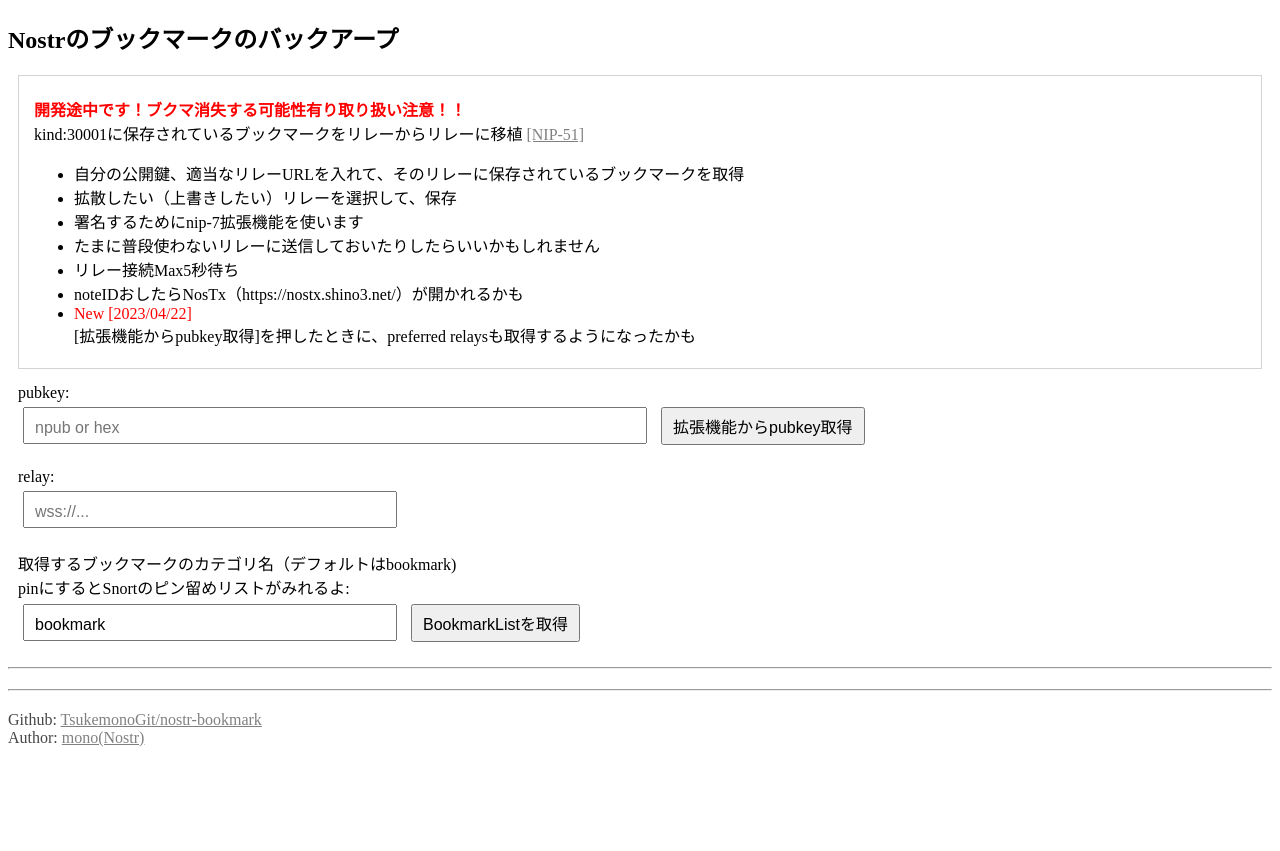
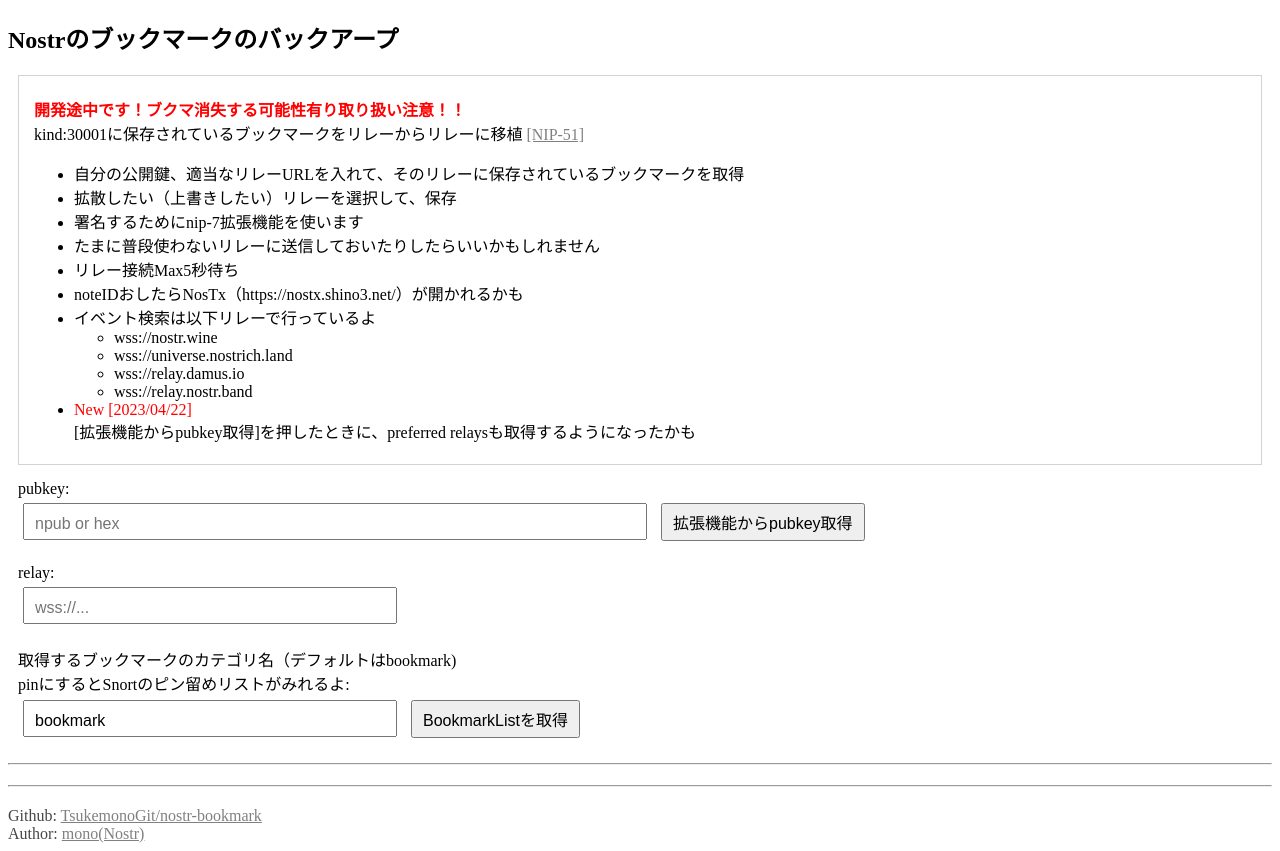
Before and after one commit to TsukemonoGit/nostr-bookmark, a SvelteKit app: page / in a window 1280 px wide. Before the commit the page ends 800 px from the top, so only its background shows below. Built offline with nearby package versions, Linux system fonts and the light colour scheme.

Commit message:
relay.nostr.band追加

```diff
--- a/src/routes/+page.svelte
+++ b/src/routes/+page.svelte
@@ -54,6 +54,7 @@
         "wss://nostr.wine",
         "wss://universe.nostrich.land",
         "wss://relay.damus.io",
+        "wss://relay.nostr.band"
     ];
     /**
      * @type {{ [x: string]: string; identifier?: any; pubkey?: any; relays?: any; type?: string; data?: string | nip19.AddressPointer | nip19.ProfilePointer | nip19.EventPointer; }}
@@ -486,6 +487,14 @@ alert("クリップボードにコピーしました");
             <li>
                 noteIDおしたらNosTx（https://nostx.shino3.net/）が開かれるかも
             </li>
+
+            <li>イベント検索は以下リレーで行っているよ
+                <ul><li>wss://nostr.wine</li>
+                    <li>wss://universe.nostrich.land</li>
+                        <li>wss://relay.damus.io</li>
+                            <li>wss://relay.nostr.band</li>
+            </ul>
+            </li>
             <li>
                 <div style="color:red">New [2023/04/22]</div> [拡張機能からpubkey取得]を押したときに、preferred relaysも取得するようになったかも
             </li>
```
